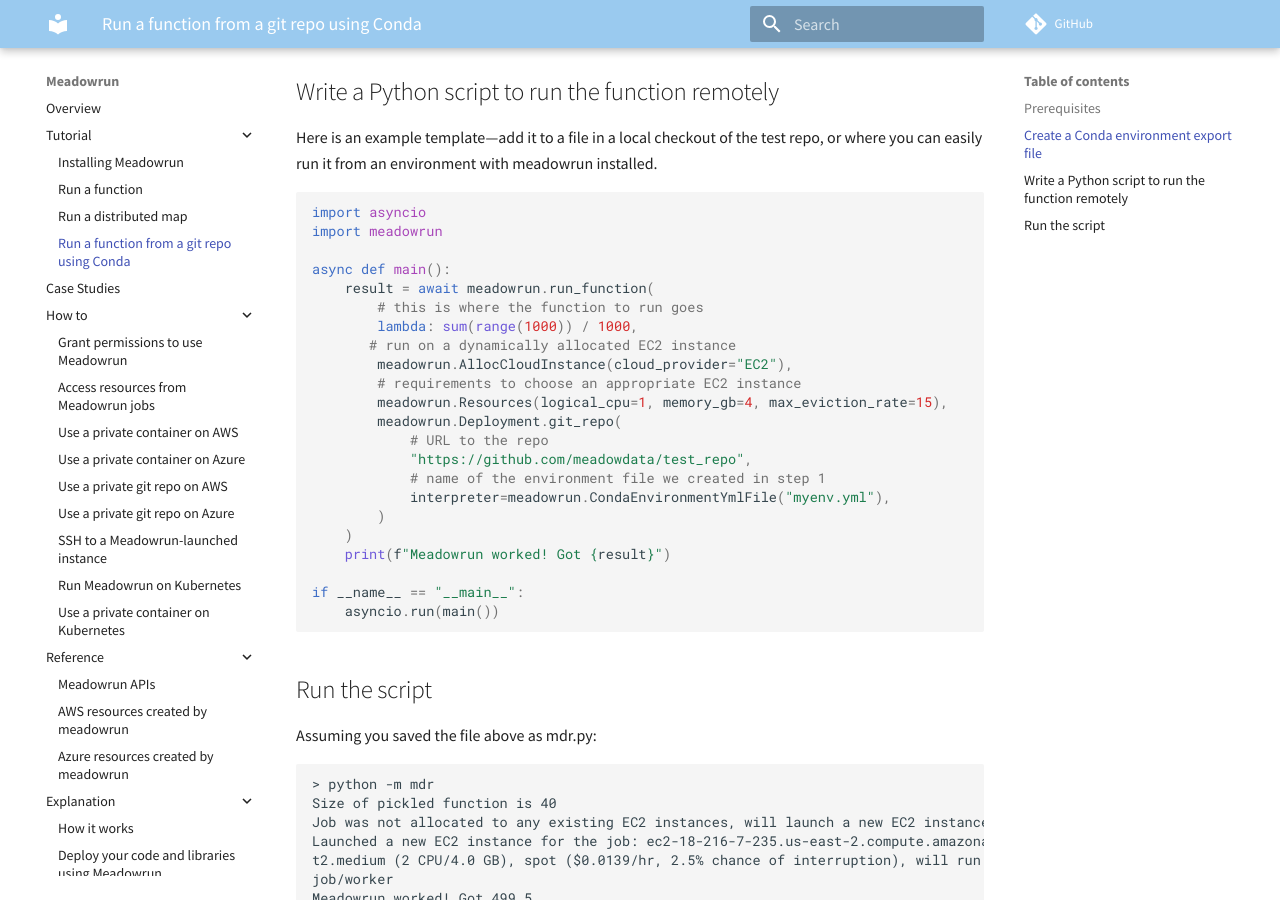
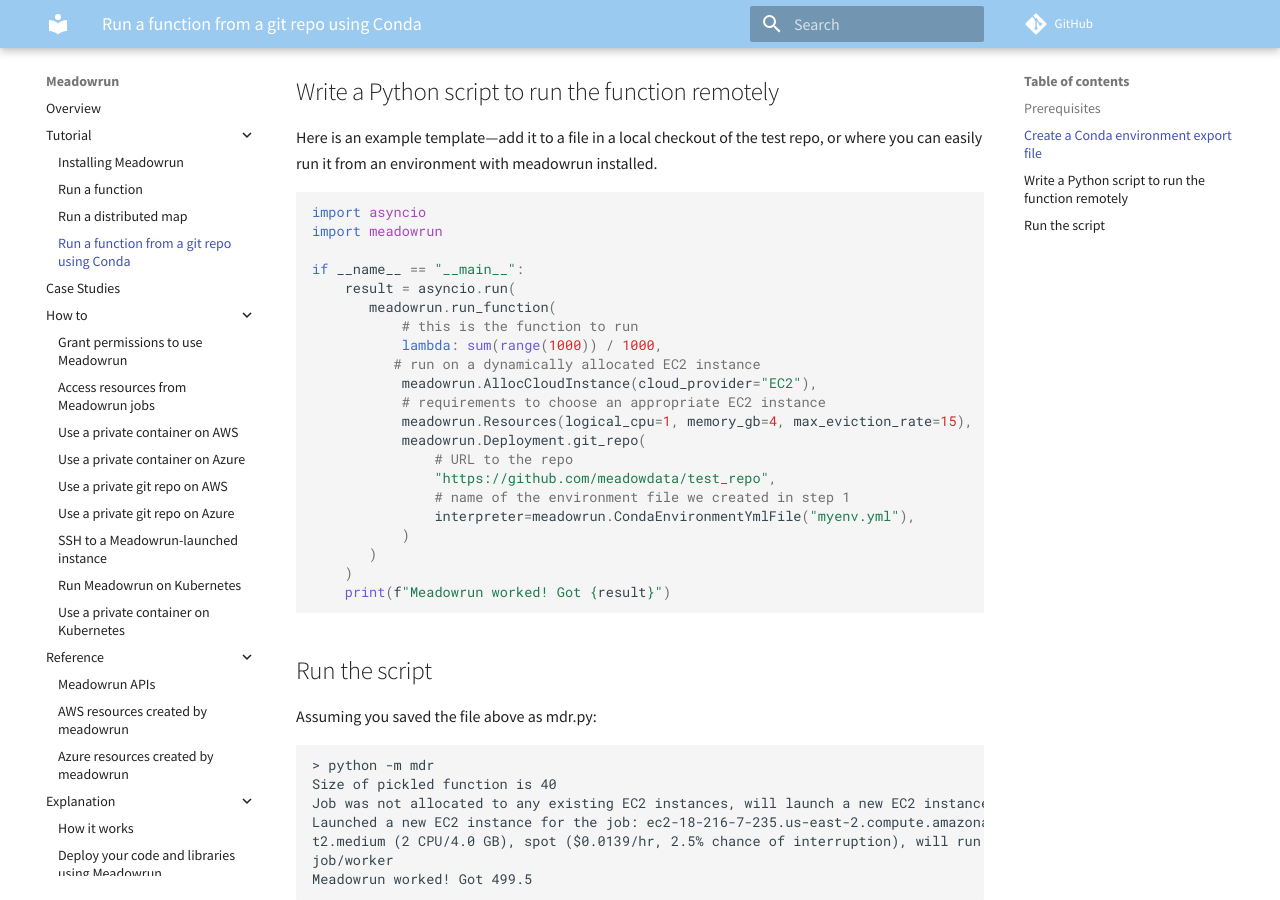
Before and after one commit to meadowdata/meadowrun, an MkDocs documentation site: the page built from docs/tutorial/run_function_git_conda.md, in a window 1280 px wide and 900 px high, scrolled down 822 px. Built offline with MkDocs 1.6.1 and Material for MkDocs 9.7.7, drawn with Linux system fonts in a browser that asks for light colours; comment, search, counter and statistics services are not loaded.

Commit message:
Allow passing in an Awaitable[Deployment] (e.g. coroutine or task) instead of a Deployment

````diff
--- a/docs/tutorial/run_function_git_conda.md
+++ b/docs/tutorial/run_function_git_conda.md
@@ -40,25 +40,24 @@
 import asyncio
 import meadowrun
 
-async def main():
-    result = await meadowrun.run_function(
-        # this is where the function to run goes
-        lambda: sum(range(1000)) / 1000,
-       # run on a dynamically allocated EC2 instance
-        meadowrun.AllocCloudInstance(cloud_provider="EC2"),
-        # requirements to choose an appropriate EC2 instance
-        meadowrun.Resources(logical_cpu=1, memory_gb=4, max_eviction_rate=15),
-        meadowrun.Deployment.git_repo(
-            # URL to the repo
-            "https://github.com/meadowdata/test_repo",
-            # name of the environment file we created in step 1
-            interpreter=meadowrun.CondaEnvironmentYmlFile("myenv.yml"),
-        )
+if __name__ == "__main__":
+    result = asyncio.run(
+       meadowrun.run_function(
+           # this is the function to run
+           lambda: sum(range(1000)) / 1000,
+          # run on a dynamically allocated EC2 instance
+           meadowrun.AllocCloudInstance(cloud_provider="EC2"),
+           # requirements to choose an appropriate EC2 instance
+           meadowrun.Resources(logical_cpu=1, memory_gb=4, max_eviction_rate=15),
+           meadowrun.Deployment.git_repo(
+               # URL to the repo
+               "https://github.com/meadowdata/test_repo",
+               # name of the environment file we created in step 1
+               interpreter=meadowrun.CondaEnvironmentYmlFile("myenv.yml"),
+           )
+       )
     )
     print(f"Meadowrun worked! Got {result}")
-
-if __name__ == "__main__":
-    asyncio.run(main())
 ```
 
 ## Run the script
````
Also changed, not shown: README.md (+9 -12 lines), docs/index.md (+9 -8 lines), docs/tutorial/run_function.md (+12 -13 lines), docs/tutorial/run_map.md (+14 -13 lines), 1 other file.
